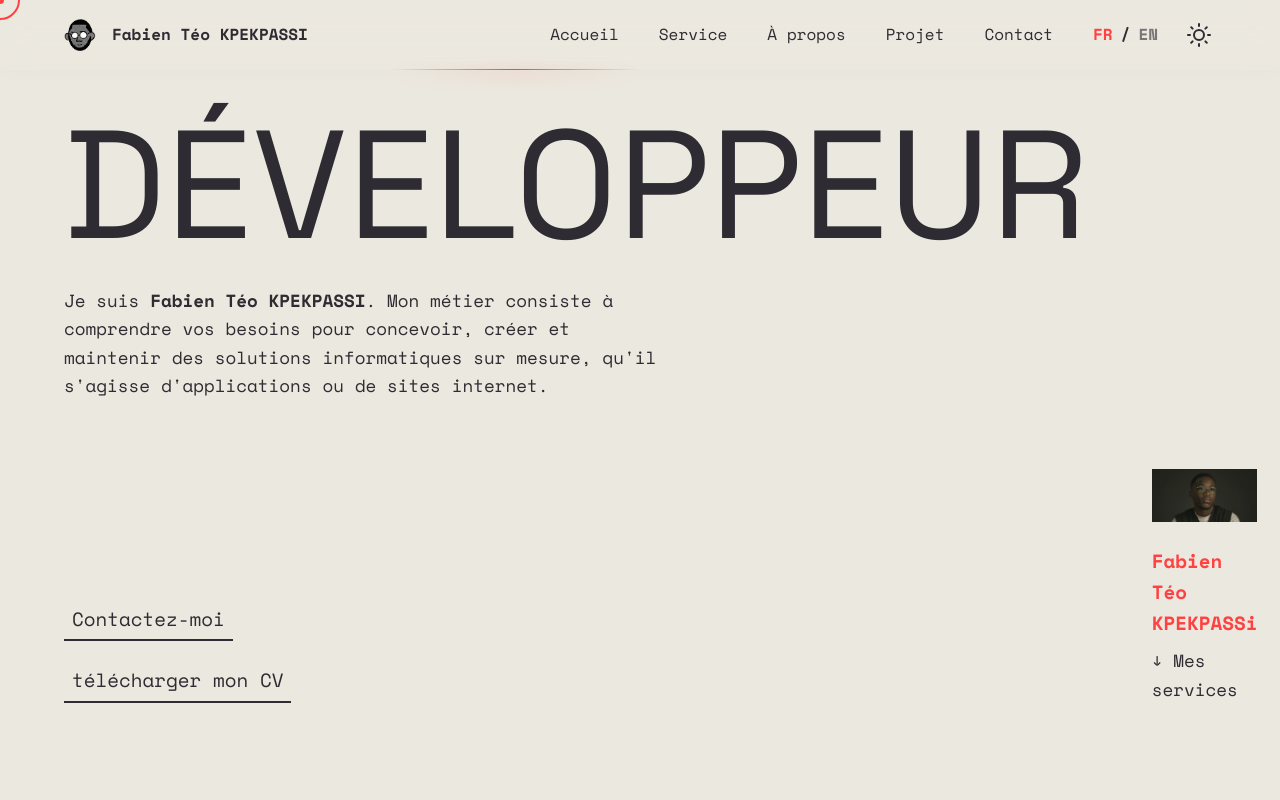
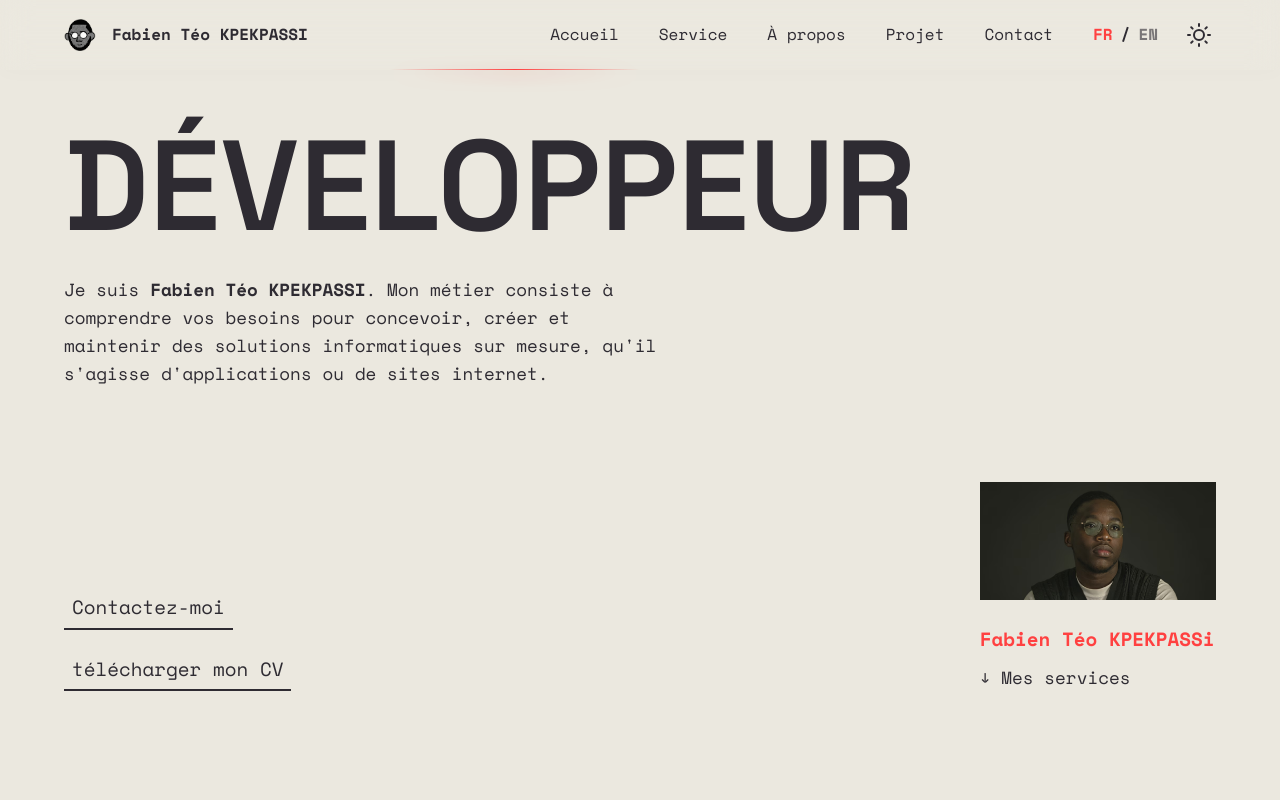
Before and after one commit to Teodev578/react_kft_portfolio, a React (Vite) app: page / in a window 1280 px wide. Shown: the top 800 px of the page. Built offline with nearby package versions, Linux system fonts and the light colour scheme.

Commit message:
Changement de taille de police

```diff
--- a/src/styles/hero.css
+++ b/src/styles/hero.css
@@ -59,8 +59,8 @@
 
 .main-headline {
     font-family: var(--font-headline);
-    font-weight: 400;
-    font-size: clamp(4rem, 12vw, 10rem);
+    font-weight: 600;
+    font-size: clamp(4rem, 12vw, 8rem);
     line-height: 0.9;
     text-transform: uppercase;
     margin-bottom: 2rem;
```
